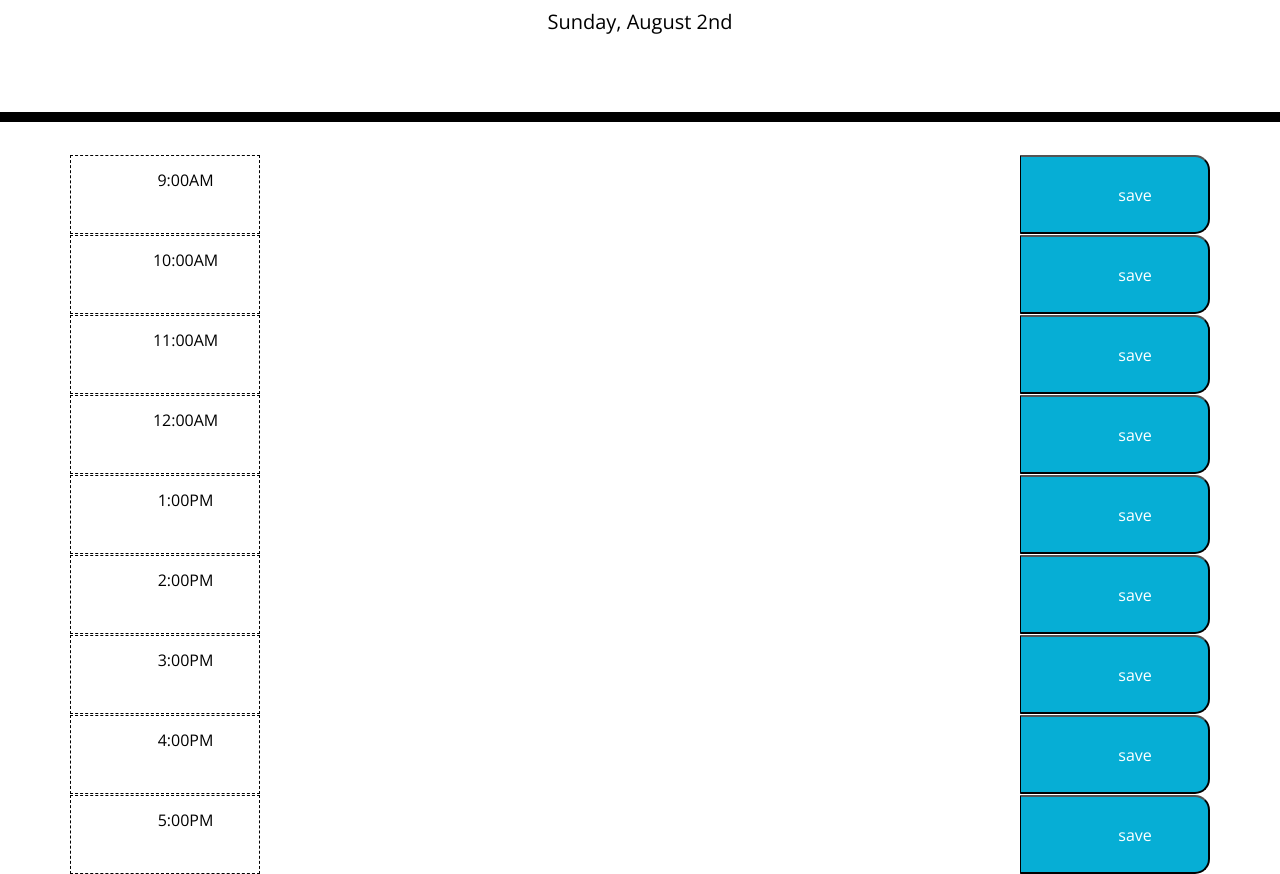
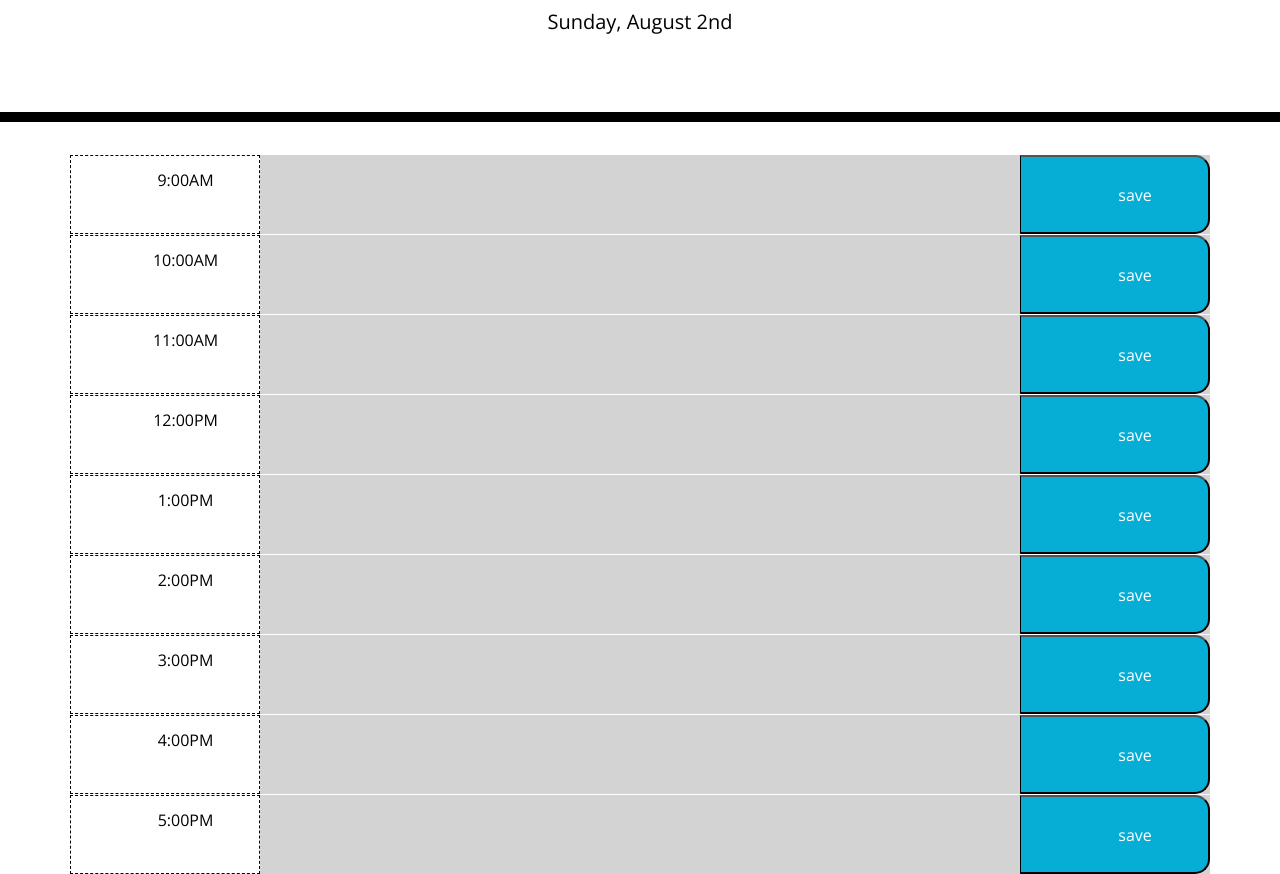
Before and after one commit to JOCECODE/Work-Day-Planner, a plain HTML site: page index.html in a window 1280 px wide. Shown: the part 182-1056 px from the top of the page. Drawn offline with nearby package versions, Linux system fonts and the light colour scheme.

Commit message:
working as expected need to fix formatting, style button

```diff
--- a/index.html
+++ b/index.html
@@ -29,7 +29,7 @@
       <p id="currentDay" class="lead">CURRENT DAY GOES HERE</p>
     </header>
     <div class="container">
-      <div class="row time-block">
+      <div class="row time-block" data-myValue="9">
         <div class="col hour">
           9:00AM
         </div>
@@ -40,7 +40,7 @@
           save
         </button>
       </div>
-      <div class="row time-block">
+      <div class="row time-block" data-myValue="10">
         <div class="col hour">
           10:00AM
         </div>
@@ -51,7 +51,7 @@
           save
         </button>
       </div>
-      <div class="row time-block">
+      <div class="row time-block" data-myValue="11">
         <div class="col hour">
           11:00AM
         </div>
@@ -62,9 +62,9 @@
           save
         </button>
       </div>
-      <div class="row time-block">
+      <div class="row time-block" data-myValue="12">
         <div class="col hour">
-          12:00AM
+          12:00PM
         </div>
 
         <textarea id="textArea12" class="col-8"> </textarea>
@@ -73,7 +73,7 @@
           save
         </button>
       </div>
-      <div class="row time-block">
+      <div class="row time-block" data-myValue="13">
         <div class="col hour">
           1:00PM
         </div>
@@ -84,7 +84,7 @@
           save
         </button>
       </div>
-      <div class="row time-block">
+      <div class="row time-block" data-myValue="14">
         <div class="col hour">
           2:00PM
         </div>
@@ -95,7 +95,7 @@
           save
         </button>
       </div>
-      <div class="row time-block">
+      <div class="row time-block" data-myValue="15">
         <div class="col hour">
           3:00PM
         </div>
@@ -106,7 +106,7 @@
           save
         </button>
       </div>
-      <div class="row time-block">
+      <div class="row time-block" data-myValue="16">
         <div class="col hour">
           4:00PM
         </div>
@@ -117,7 +117,7 @@
           save
         </button>
       </div>
-      <div class="row time-block">
+      <div class="row time-block" data-myValue="17">
         <div class="col hour">
           5:00PM
         </div>
--- a/myscript.js
+++ b/myscript.js
@@ -1,4 +1,5 @@
 var moment = moment();
+var momHour = parseInt(moment.format("H"));
 var currentDay = $("#currentDay");
 var tA9 = $("#textArea9");
 var tA10 = $("#textArea10");
@@ -18,10 +19,24 @@ var saveB2 = $("#saveB2");
 var saveB3 = $("#saveB3");
 var saveB4 = $("#saveB4");
 var saveB5 = $("#saveB5");
-
+var timeBlock = $(".time-block");
+var myValue = $("[data-myValue]");
+console.log(momHour);
 // CURRENT DAY TO DISPLAY
 currentDay.text(moment.format("dddd, MMMM Do"));
-console.log(moment.format("dddd, MMMM Do"));
+
+timeBlock.each(function () {
+  // Do stuff with each div
+  console.log($(this).data().myvalue);
+  if ($(this).data().myvalue > momHour) {
+    $(this).addClass("future");
+  } else if ($(this).data().myvalue == momHour) {
+    $(this).addClass("present");
+    // console.log($(this).data()); //current data layer value
+  } else {
+    $(this).addClass("past");
+  }
+});
 
 // INIT TIME BLOCKS WITH INFO HOUR 9
 $(function () {
```
